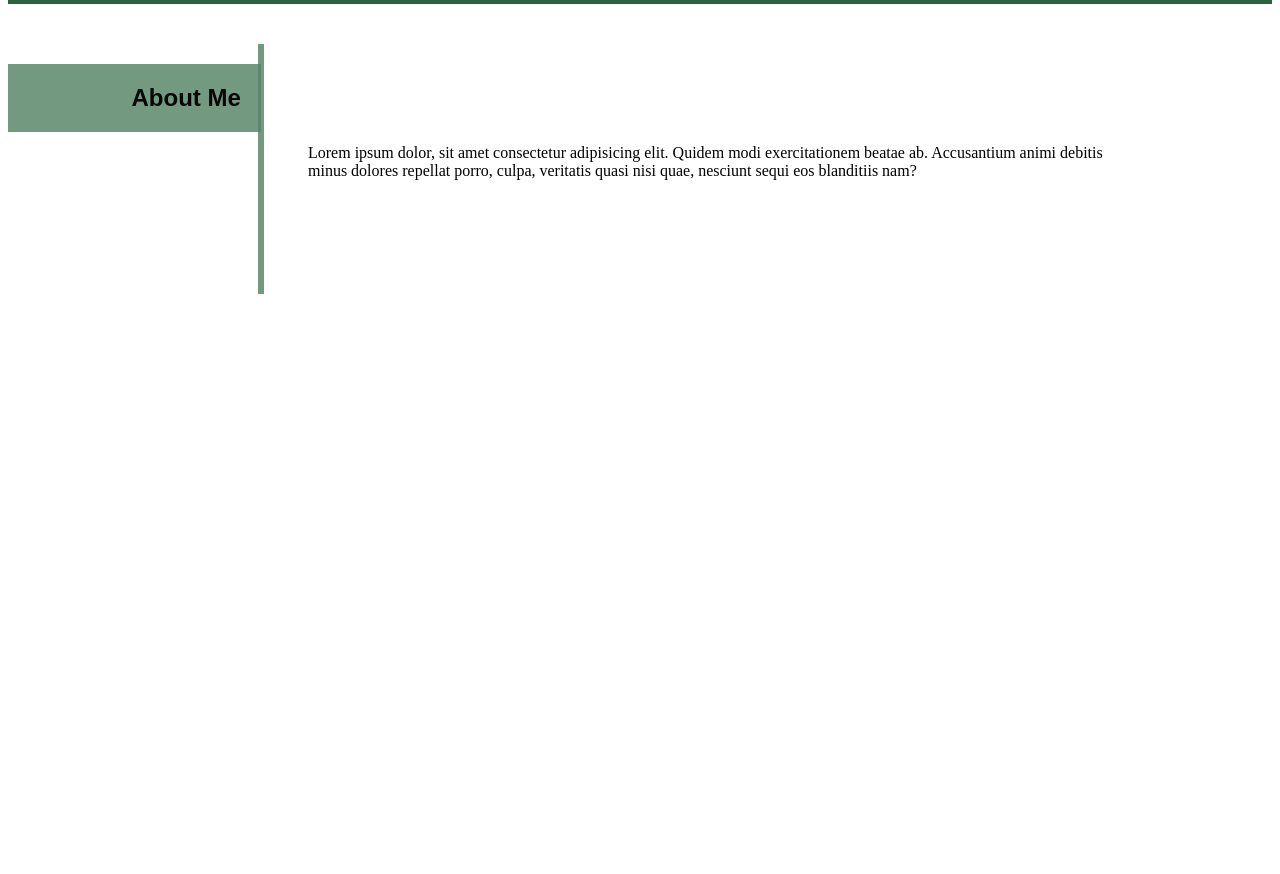
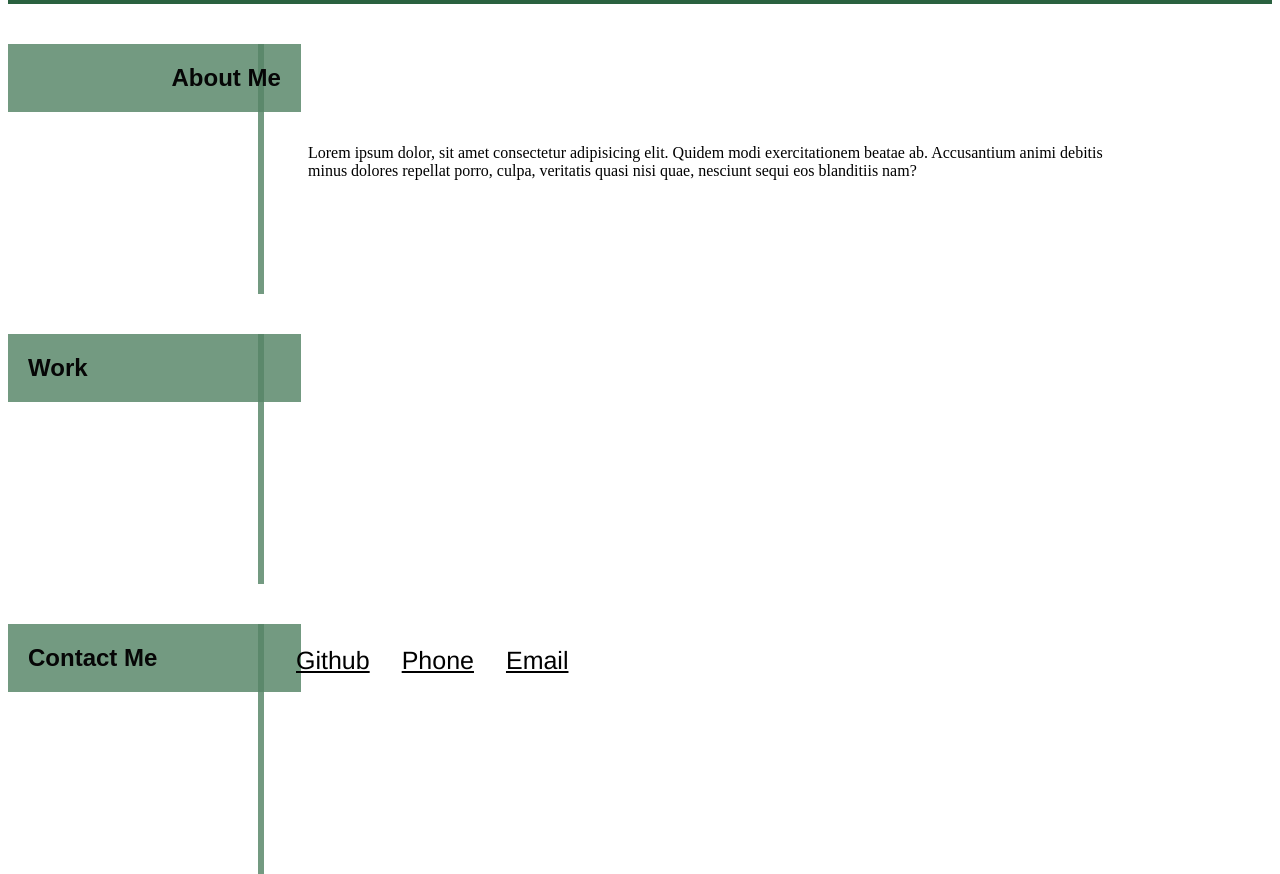
Before and after one commit to sourylime/second-challenge, a plain HTML site: page index.html in a window 1280 px wide. Shown: the part 401-1275 px from the top of the page. Before the commit the page ends 800 px from the top, so only its background shows below. Drawn offline with Linux system fonts and the light colour scheme.

Commit message:
contact me

```diff
--- a/index.html
+++ b/index.html
@@ -16,8 +16,9 @@
 
             <nav>
                 <h1 class="Emily-Kline"> Emily Clara Lucia Kline </h1>
-                <ul>
-                    <li><a href="https://sourylime.github.io/second-challenge/">Resume</a></li>
+                <ul class="navbar">
+
+                    <li class="navbar list"><a href="https://sourylime.github.io/second-challenge/">Resume</a></li>
                     <li><a href="https://sourylime.github.io/second-challenge/">Contact me</a></li>
                     <li><a href=“https://sourylime.github.io/second-challenge/">Work</a></li>
                     <li><a href="https://sourylime.github.io/second-challenge/">About Me</a></li>
@@ -40,7 +41,28 @@
             Lorem ipsum dolor, sit amet consectetur adipisicing elit. Quidem modi exercitationem beatae
             ab.
             Accusantium animi debitis minus dolores repellat porro, culpa, veritatis quasi nisi quae, nesciunt sequi eos
-            blanditiis nam?</p>
+            blanditiis nam?
+        </p>
+
+        <h2 class="Work">Work</h2>
+        <div class="wvl"></div>
+        <div class="main box"></div>
+        <div class="box"> </div>
+
+
+        <h2 class="Contact-me">Contact Me</h2>
+        <div class="cvl"></div>
+
+        <div class="contactinfo">
+            <ul class="contactinfo">
+                <li><a href="https://github.com/sourylime">Github</a></li>
+                <li><a href="tel: +5555555555">Phone</a></li>
+                <li><a href="mailto:lindasherbert121@gmail.com">Email</a></li>
+
+            </ul>
+        </div>
+
+
     </main>
 
 
--- a/style.css
+++ b/style.css
@@ -13,10 +13,6 @@ h2 {
     font-family: Arial, Helvetica, sans-serif;
 }
 
-p {
-    display: flex;
-
-}
 
 .header-image-container {
     margin-top: 0%;
@@ -44,7 +40,7 @@ img {
     width: 100%;
 }
 
-ul {
+.navbar {
     display: flex;
     flex-direction: row-reverse;
 
@@ -72,8 +68,6 @@ ul {
 
 li {
     float: right;
-
-
 }
 
 li a {
@@ -84,18 +78,21 @@ li a {
     text-decoration: underline;
     margin-top: 15px;
     margin-bottom: auto;
+
 }
+
 
 .about-me {
     width: 20%;
     background-color: #568667d3;
     color: #060606;
-    margin-top: 20px;
+    margin-top: 0px;
     padding: 20px;
     float: left;
-    box-sizing: border-box;
+
+
+
 }
-
 
 .vertical-line {
     border-left: 6px solid #568667d3;
@@ -114,3 +111,82 @@ li a {
     flex-wrap: wrap;
     flex-direction: row;
 }
+
+.Work {
+    width: 20%;
+    background-color: #568667d3;
+    color: #060606;
+    margin-top: 40px;
+    margin-inline-start: 0%;
+    padding: 20px;
+    float: left;
+    flex-direction: row;
+
+}
+
+.wvl {
+    border-left: 6px solid #568667d3;
+    height: 250px;
+    margin-left: 250px;
+    margin-top: 40px;
+}
+
+.wcontent {
+    width: 65%;
+    padding: 0px;
+    float: left;
+    margin-left: 300px;
+    margin-top: -150px;
+    display: flex;
+    flex-wrap: wrap;
+    flex-direction: row;
+}
+
+.Contact-me {
+    width: 20%;
+    background-color: #568667d3;
+    color: #060606;
+    margin-top: 40px;
+    margin-inline-start: 0%;
+    padding: 20px;
+    float: left;
+    flex-direction: row;
+
+}
+
+.cvl {
+    border-left: 6px solid #568667d3;
+    height: 250px;
+    margin-left: 250px;
+    margin-top: 40px;
+}
+
+.pcontent {
+    width: 65%;
+    padding: 0px;
+    float: left;
+    margin-left: 300px;
+    margin-top: -150px;
+    display: flex;
+    flex-wrap: wrap;
+    flex-direction: row;
+}
+
+.contactinfo {
+    display: flex;
+    flex-direction: row;
+    color: rgb(8, 8, 8);
+    list-style-type: none;
+    padding: 14px 16px;
+    text-decoration: underline;
+    margin-top: -150px;
+    margin-bottom: auto;
+    margin-left: 120px;
+}
+
+.contactinfo a {
+    color: black;
+    margin-top: 30px;
+    font-family: helvetica, arial, sans serif;
+    font-size: 25px;
+}
```
